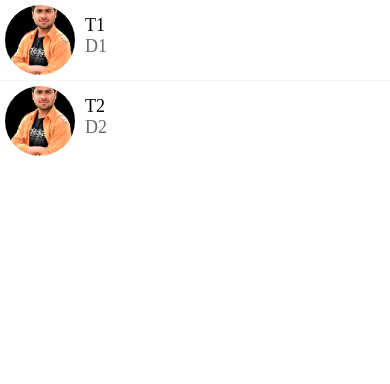
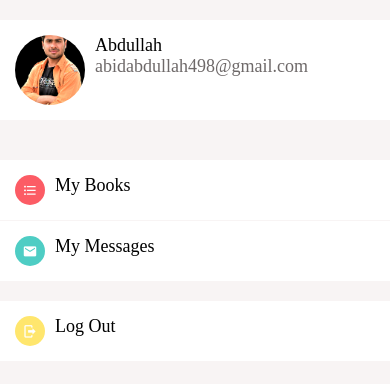
Before and after one commit to Abdullah-hub498/Booklo, a React Native app: screen / in a window 390 px wide. Shown: the top 384 px of the page. Built offline with nearby package versions, Linux system fonts and the light colour scheme.

Commit message:
completing account screen

```diff
--- a/App.js
+++ b/App.js
@@ -6,6 +6,11 @@
 import Card from "./app/components/Card";
 import ListingDetailsScreen from "./app/screens/ListingDetailsScreen";
 import MessagesScreen from "./app/screens/MessagesScreen";
+import Screen from "./app/components/Screen";
+import Icon from "./app/components/Icon";
+import colors from "./app/config/colors";
+import ListItem from "./app/components/ListItem";
+import AccountScreen from "./app/screens/AccountScreen";
 export default function App() {
-  return <MessagesScreen />;
+  return <AccountScreen />;
 }
--- /dev/null
+++ b/app/components/Icon.js
@@ -0,0 +1,27 @@
+import React from "react";
+import { View } from "react-native";
+import { MaterialCommunityIcons } from "@expo/vector-icons";
+
+function icon({
+  name,
+  size = 30,
+  backgroundColor = "#000",
+  iconColor = "#fff",
+}) {
+  return (
+    <View
+      style={{
+        width: size,
+        height: size,
+        borderRadius: size / 2,
+        backgroundColor,
+        justifyContent: "center",
+        alignItems: "center",
+      }}
+    >
+      <MaterialCommunityIcons name={name} color={iconColor} size={size * 0.5} />
+    </View>
+  );
+}
+
+export default icon;
--- a/app/components/ListItem.js
+++ b/app/components/ListItem.js
@@ -10,31 +10,44 @@
 import colors from "../config/colors";
 import AppText from "./AppText";
 import Swipeable from "react-native-gesture-handler/Swipeable";
-function ListItem({ title, subTitle, image, onPress, renderRightActions }) {
+import { GestureHandlerRootView } from "react-native-gesture-handler";
+function ListItem({
+  title,
+  subTitle,
+  image,
+  IconComponent,
+  onPress,
+  renderRightActions,
+}) {
   return (
+    <GestureHandlerRootView>
       <Swipeable renderRightActions={renderRightActions}>
         <TouchableHighlight underlayColor={colors.light} onPress={onPress}>
           <View style={styles.container}>
-          <Image style={styles.images} source={image} />
+            {IconComponent}
+            {image && <Image style={styles.images} source={image} />}
             <View style={styles.userContainer}>
               <AppText style={styles.title}>{title}</AppText>
+              {subTitle && (
                 <AppText style={styles.subTitle}>{subTitle}</AppText>
+              )}
             </View>
           </View>
         </TouchableHighlight>
       </Swipeable>
+    </GestureHandlerRootView>
   );
 }
 const styles = StyleSheet.create({
   container: {
     flexDirection: "row",
-    padding: 5,
+    padding: 15,
+    backgroundColor: colors.white,
   },
   images: {
     width: 70,
     height: 70,
     borderRadius: 35,
-    marginRight: 10,
   },
   title: {
     fontWeight: "400",
@@ -43,7 +56,7 @@
     color: colors.medium,
   },
   userContainer: {
-    paddingTop: 10,
+    marginLeft: 10,
   },
 });
 export default ListItem;
--- a/app/components/Screen.js
+++ b/app/components/Screen.js
@@ -2,13 +2,14 @@
 import Constants from "expo-constants";
 import { SafeAreaView, StyleSheet } from "react-native";
 
-function Screen({ children }) {
-  return <SafeAreaView style={styles.screen}>{children}</SafeAreaView>;
+function Screen({ children, style }) {
+  return <SafeAreaView style={[styles.screen, style]}>{children}</SafeAreaView>;
 }
 
 const styles = StyleSheet.create({
   screen: {
     paddingTop: Constants.statusBarHeight,
+    flex: 1,
   },
 });
 
--- a/app/screens/AccountScreen.js
+++ b/app/screens/AccountScreen.js
@@ -1,7 +1,69 @@
 import React from "react";
+import { FlatList, StyleSheet, View } from "react-native";
+import ListItem from "../components/ListItem";
+import Screen from "../components/Screen";
+import colors from "../config/colors";
+import Icon from "../components/Icon";
+import ListItemSeparator from "../components/ListItemSeparator";
 
+const menuItems = [
+  {
+    title: "My Books",
+    icon: {
+      name: "format-list-bulleted",
+      backgroundColor: colors.primary,
+    },
+  },
+  {
+    title: "My Messages",
+    icon: {
+      name: "email",
+      backgroundColor: colors.secondary,
+    },
+  },
+];
 function AccountScreen(props) {
-  return <div></div>;
+  return (
+    <Screen style={styles.screen}>
+      <View style={styles.container}>
+        <ListItem
+          title="Abdullah"
+          subTitle="abidabdullah498@gmail.com"
+          image={require("../assets/design.png")}
+        />
+      </View>
+      <View style={styles.container}>
+        <FlatList
+          data={menuItems}
+          keyExtractor={(menuItem) => menuItem.title}
+          ItemSeparatorComponent={ListItemSeparator}
+          renderItem={({ item }) => (
+            <ListItem
+              title={item.title}
+              IconComponent={
+                <Icon
+                  name={item.icon.name}
+                  backgroundColor={item.icon.backgroundColor}
+                />
+              }
+            />
+          )}
+        />
+      </View>
+      <ListItem
+        title="Log Out"
+        IconComponent={<Icon name="logout" backgroundColor="#ffe66d" />}
+      />
+    </Screen>
+  );
 }
+const styles = StyleSheet.create({
+  screen: {
+    backgroundColor: colors.light,
+  },
+  container: {
+    marginVertical: 20,
+  },
+});
 
 export default AccountScreen;
--- a/app/screens/MessagesScreen.js
+++ b/app/screens/MessagesScreen.js
@@ -20,6 +20,7 @@
 ];
 function MessagesScreen(props) {
   const [messages, setMessages] = useState(initialMessages);
+  const [refreshing, setRefreshing] = useState(false);
 
   const handleDelete = (message) => {
     setMessages(messages.filter((m) => m.id !== message.id));
@@ -36,11 +37,22 @@
             image={item.image}
             onPress={() => console.log("Message selected", item)}
             renderRightActions={() => (
-              <ListItemDeleteAction onPress={() => console.log(item)} />
+              <ListItemDeleteAction onPress={() => handleDelete(item)} />
             )}
           />
         )}
         ItemSeparatorComponent={ListItemSeparator}
+        refreshing={refreshing}
+        onRefresh={() => {
+          setMessages([
+            {
+              id: 2,
+              title: "T2",
+              description: "D2",
+              image: require("../assets/design.png"),
+            },
+          ]);
+        }}
       />
     </Screen>
   );
--- a/package.json
+++ b/package.json
@@ -16,7 +16,8 @@
     "react-dom": "17.0.1",
     "react-native": "0.64.3",
     "react-native-web": "0.17.1",
-    "react-native-gesture-handler": "~2.1.0"
+    "react-native-gesture-handler": "~2.1.0",
+    "react-native-reanimated": "~2.3.1"
   },
   "devDependencies": {
     "@babel/core": "^7.12.9"
```
Also changed, not shown: 1 other file (tests, documents, lock files or other folders). Lines whose indentation alone changed are shown as unchanged.
